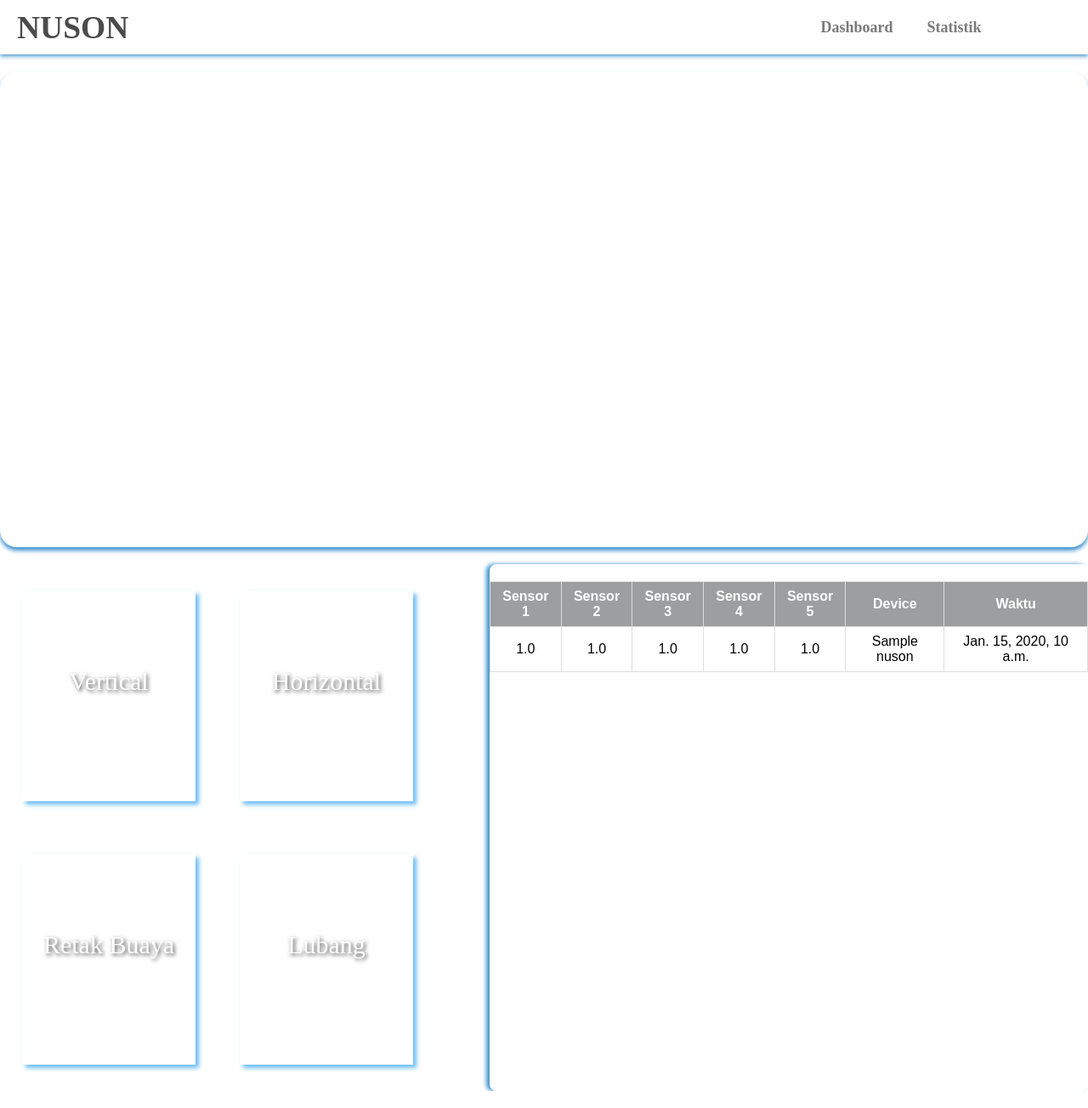
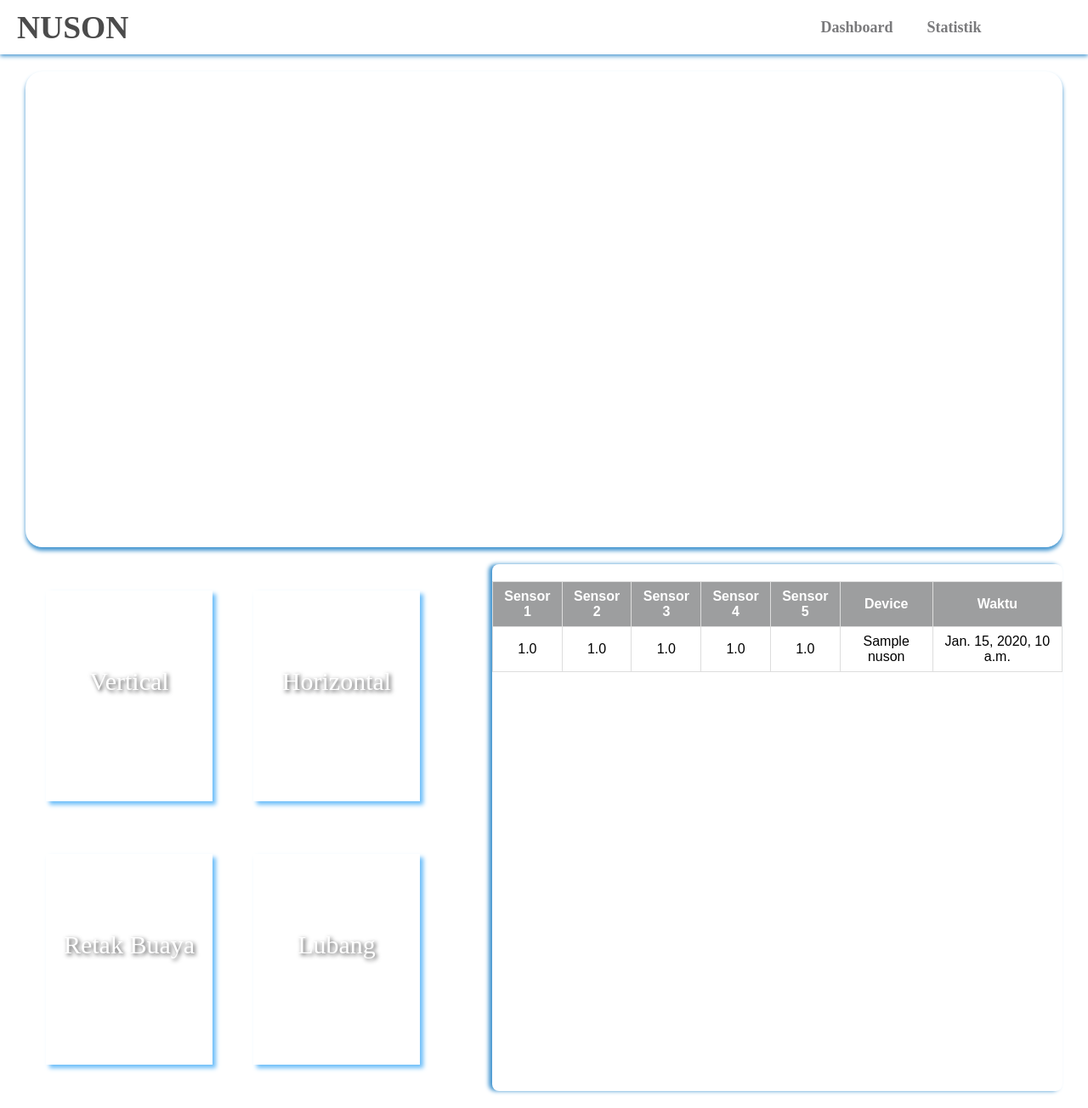
Before and after one commit to kh4fin/Nuson, a Django app: page / in a window 1280 px wide. Shown: the whole page at 85% size. Run offline with Django 4.2, Linux system fonts and the light colour scheme; tables that the repository leaves empty hold one stand-in row (values such as "Sample post").

Commit message:
Update style.css
add padding in wrapper

```diff
--- a/dashboard/static/dashboard/css/style.css
+++ b/dashboard/static/dashboard/css/style.css
@@ -56,7 +56,8 @@
   /* height: 100vh; */
   display: flex;
   flex-direction: column;
-  padding-top: 20px;
+/*   padding-top: 20px; */
+  padding: 20px 30px;
 }
 
 .wrapper .content {
```
